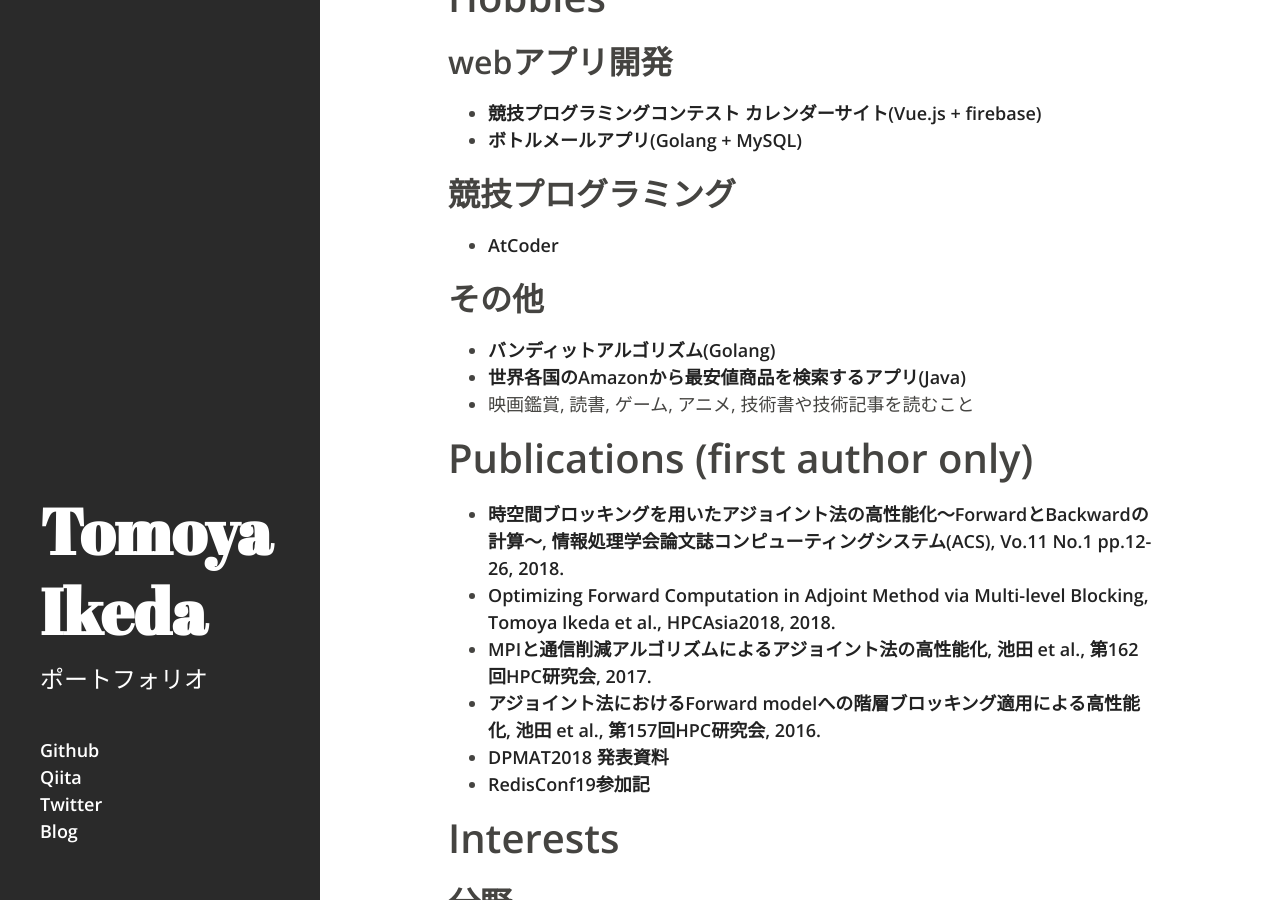
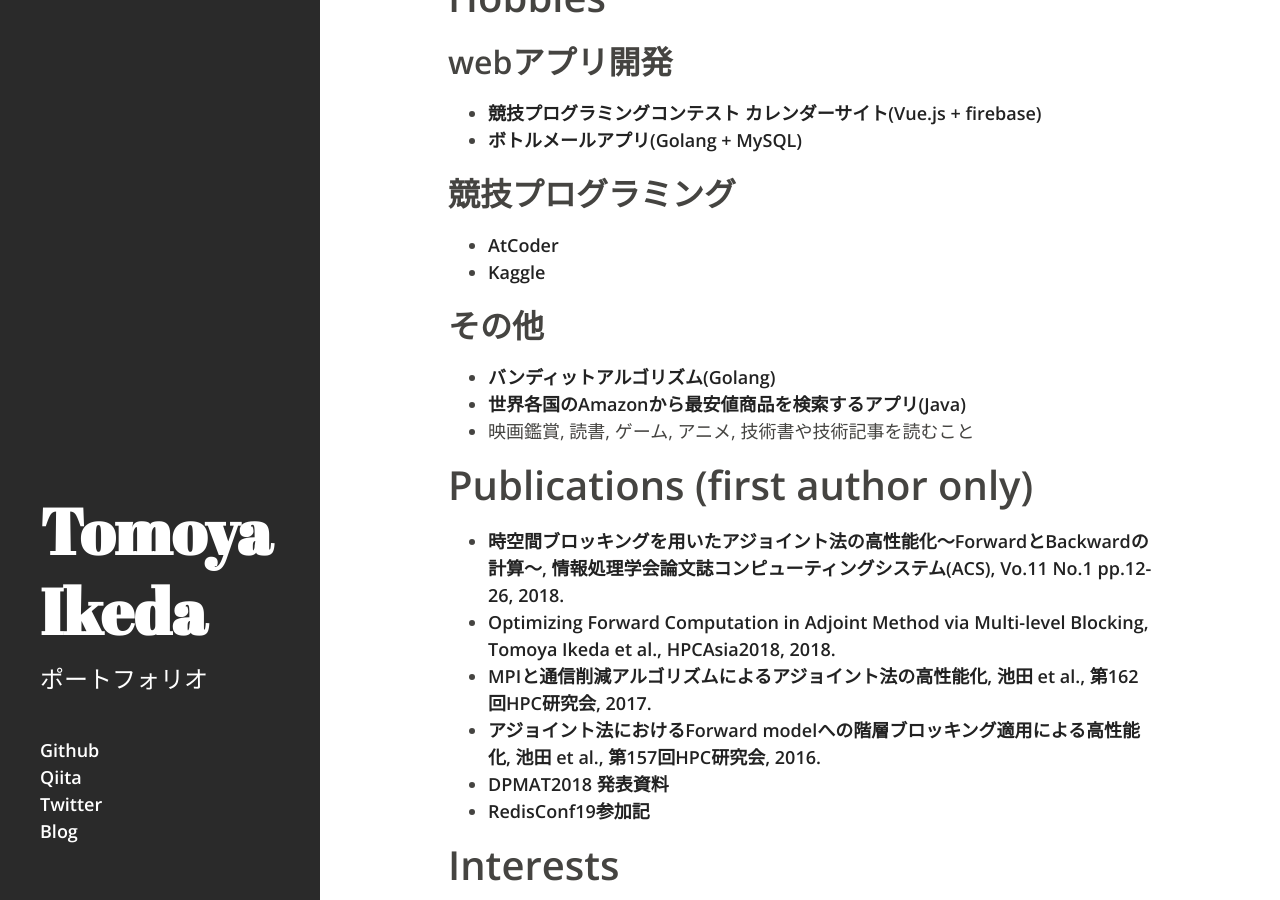
Before and after one commit to motacapla/motacapla.github.io, a Jekyll site: the page built from index.md, in a window 1280 px wide and 900 px high, scrolled down 1489 px. Built offline with Jekyll 4.4.1, drawn with Linux system fonts in a browser that asks for light colours; the list of posts is cut into pages by our own code.

Commit message:
added kaggle
🍕

```diff
--- a/index.md
+++ b/index.md
@@ -46,6 +46,7 @@ NTT研究所
 
 ## 競技プログラミング
 - [AtCoder](https://atcoder.jp/users/motacapla?lang=ja)
+- [Kaggle](https://www.kaggle.com/tikedameu)
 
 ## その他
 - [バンディットアルゴリズム(Golang)](https://github.com/motacapla/Multi-armed-Bandit-Algorithms)
```
